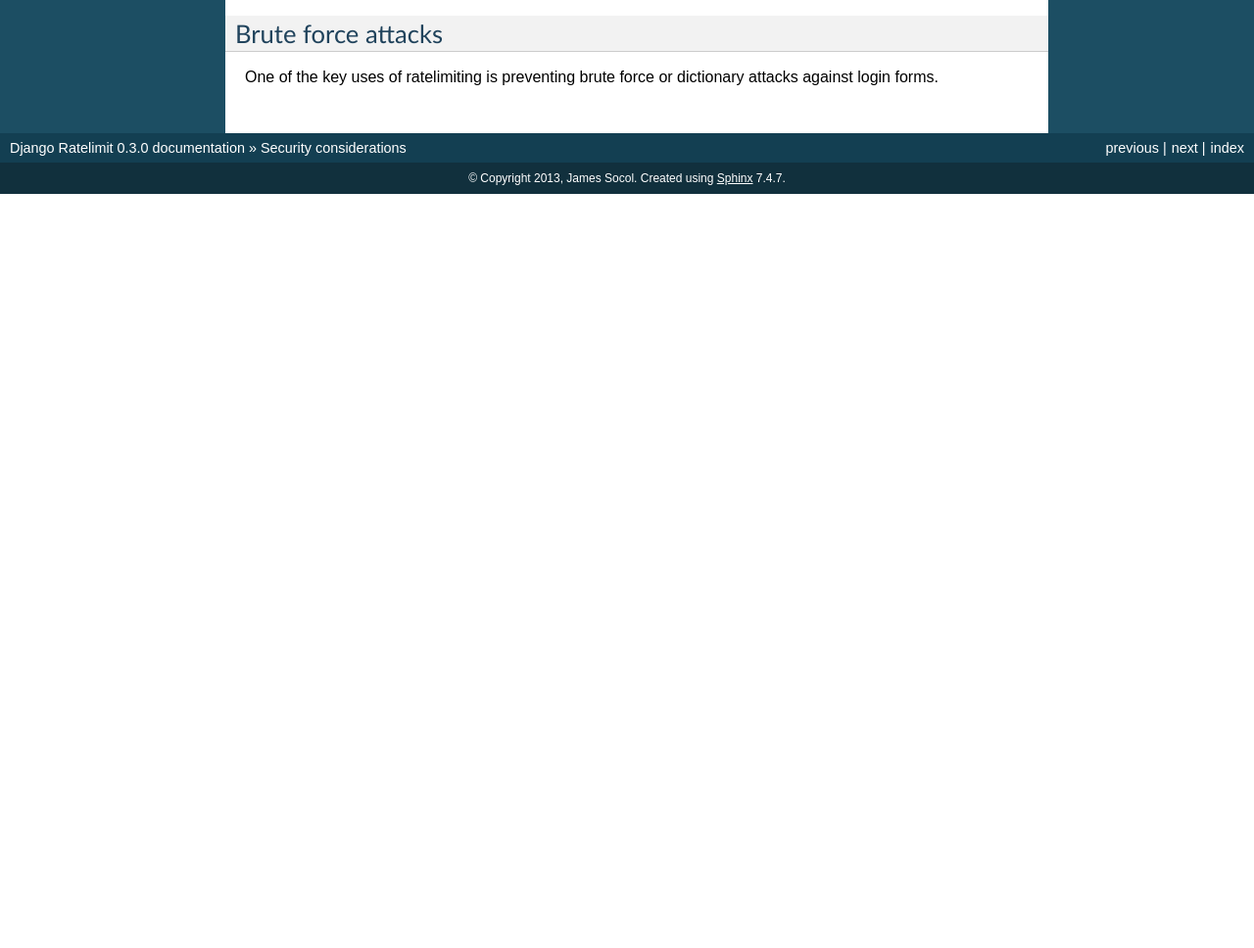
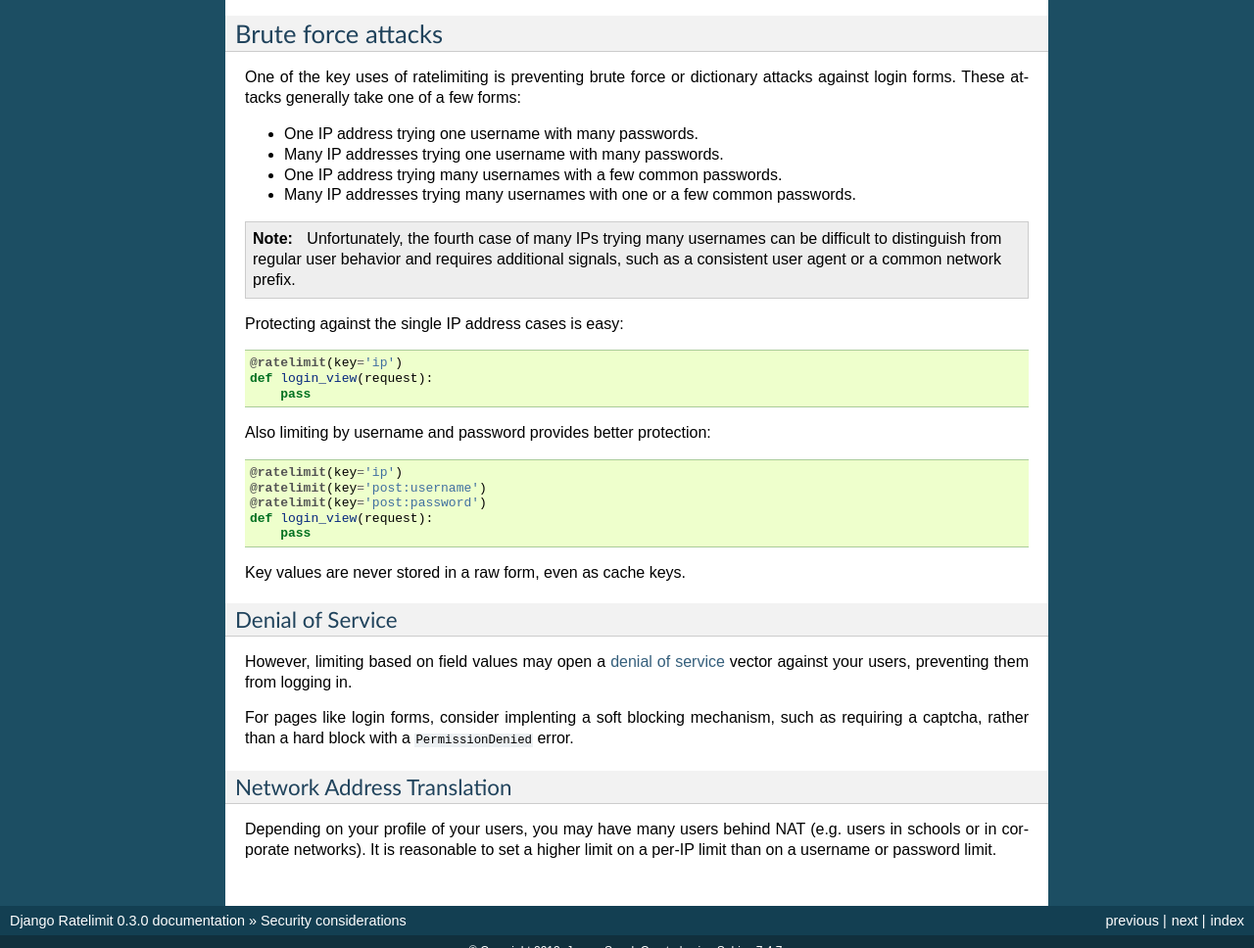
Before and after one commit to jsocol/django-ratelimit, a Sphinx documentation site: the page built from docs/security.rst, in a window 1280 px wide and 1400 px high, scrolled down 978 px, cut to the strip 432-1400 px from the top of the window. Shown: the whole strip at 98% size. Built offline with Sphinx 7.4.7, drawn with Linux system fonts in a browser that asks for light colours; before the commit the page ends 1608 px from its top, so only the background shows below that; some of the changed text lies outside the part shown.

Commit message:
Finish the section I forgot earlier.

```diff
--- a/docs/security.rst
+++ b/docs/security.rst
@@ -85,7 +85,7 @@ a ``header:`` key::
 
     @ratelimit(key='header:x-real-ip', rate='10/s')
 
-.. _too much variation: http://www.wikiwand.com/en/Talk:X-Forwarded-For#Variations
+.. _too much variation: http://en.wikipedia.org/wiki/Talk:X-Forwarded-For#Variations
 .. _Django dropped: https://docs.djangoproject.com/en/1.3/releases/1.1/#removed-setremoteaddrfromforwardedfor-middleware
 
 
@@ -95,4 +95,55 @@ Brute force attacks
 ===================
 
 One of the key uses of ratelimiting is preventing brute force or
-dictionary attacks against login forms.
+dictionary attacks against login forms. These attacks generally take one
+of a few forms:
+
+- One IP address trying one username with many passwords.
+- Many IP addresses trying one username with many passwords.
+- One IP address trying many usernames with a few common passwords.
+- Many IP addresses trying many usernames with one or a few common
+  passwords.
+
+.. note::
+   Unfortunately, the fourth case of many IPs trying many usernames can
+   be difficult to distinguish from regular user behavior and requires
+   additional signals, such as a consistent user agent or a common
+   network prefix.
+
+Protecting against the single IP address cases is easy::
+
+    @ratelimit(key='ip')
+    def login_view(request):
+        pass
+
+Also limiting by username and password provides better protection::
+
+    @ratelimit(key='ip')
+    @ratelimit(key='post:username')
+    @ratelimit(key='post:password')
+    def login_view(request):
+        pass
+
+Key values are never stored in a raw form, even as cache keys.
+
+
+Denial of Service
+-----------------
+
+However, limiting based on field values may open a `denial of service`_
+vector against your users, preventing them from logging in.
+
+For pages like login forms, consider implenting a soft blocking
+mechanism, such as requiring a captcha, rather than a hard block with a
+``PermissionDenied`` error.
+
+
+Network Address Translation
+---------------------------
+
+Depending on your profile of your users, you may have many users behind
+NAT (e.g. users in schools or in corporate networks). It is reasonable
+to set a higher limit on a per-IP limit than on a username or password
+limit.
+
+.. _denial of service: http://en.wikipedia.org/wiki/Denial-of-service_attack?oldformat=true
--- a/docs/upgrading.rst
+++ b/docs/upgrading.rst
@@ -198,4 +198,4 @@ As documented above, however, this allows powerful new uses, like burst
 limits and distinct GET/POST limits.
 
 
-.. _least-surprising: http://www.wikiwand.com/en/Principle_of_least_astonishment
+.. _least-surprising: http://en.wikipedia.org/wiki/Principle_of_least_astonishment
```
